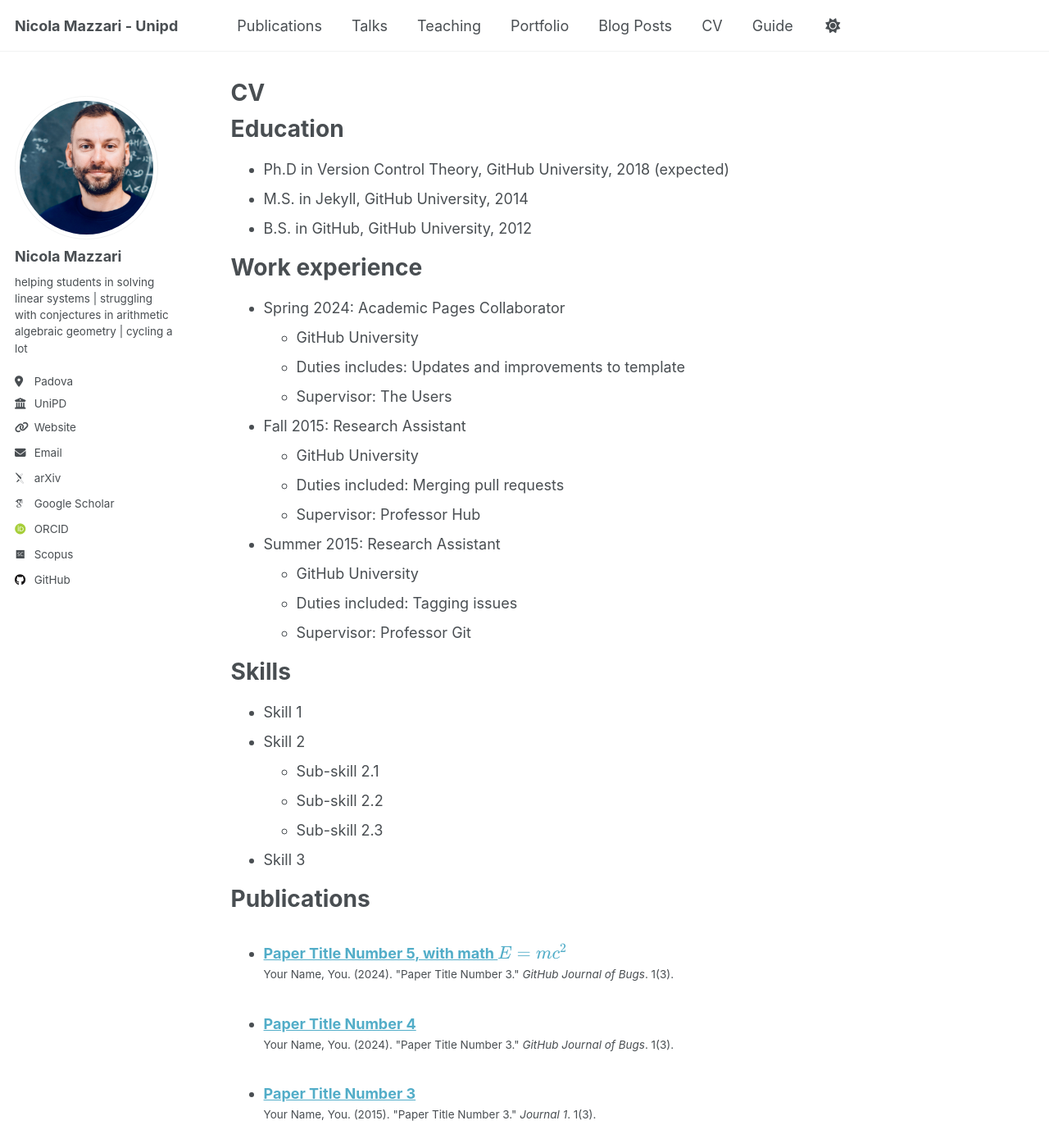
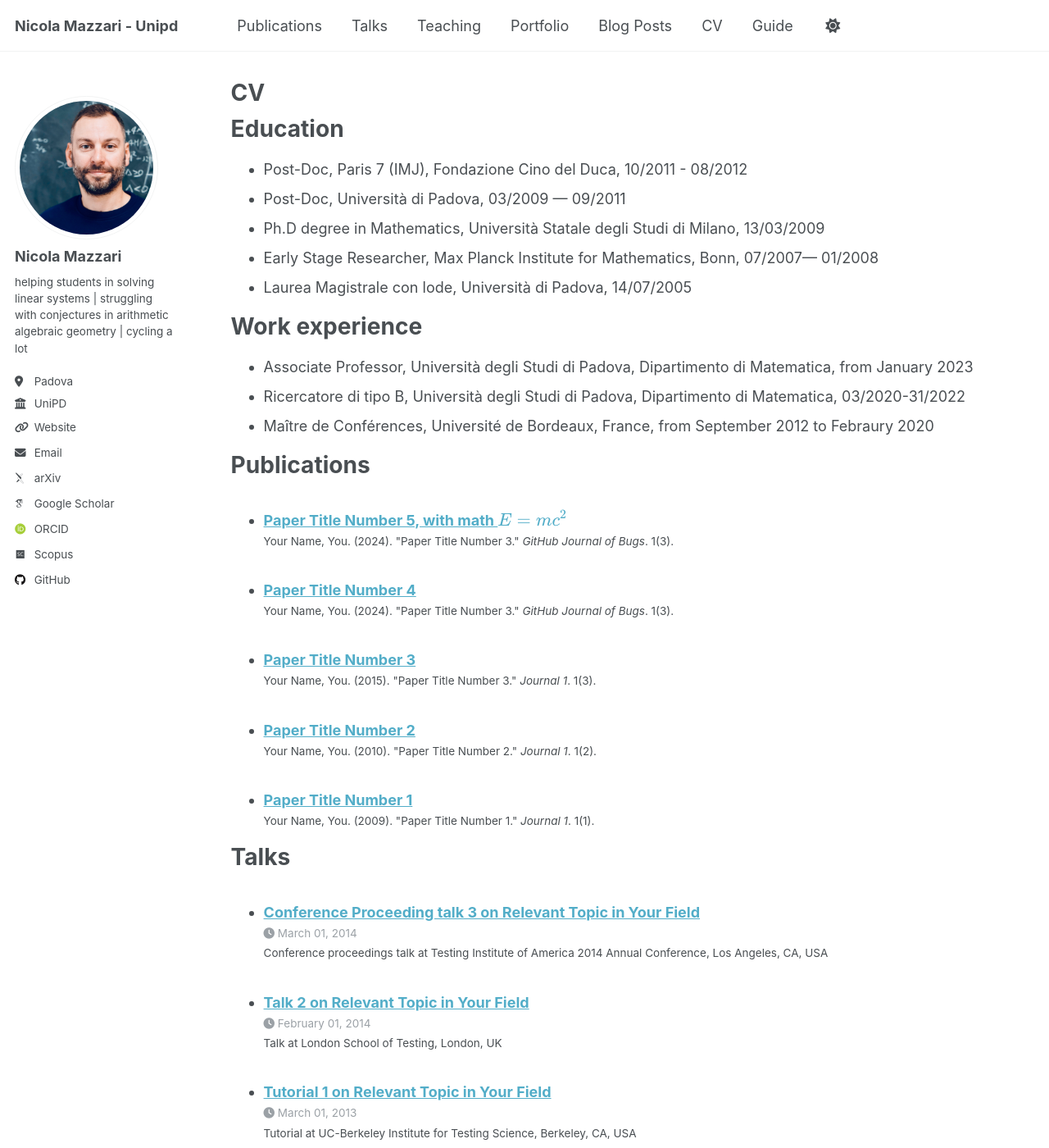
Before and after one commit to Nimath/Nimath.github.io, a Jekyll site: the page built from _pages/cv.md, in a window 1280 px wide and 1400 px high. Shown: the whole window at 82% size. Built offline with Jekyll 4.4.1, drawn with Linux system fonts in a browser that asks for light colours; some web fonts are replaced; some of the changed text lies outside the part shown.

Commit message:
Update cv.md

```diff
--- a/_pages/cv.md
+++ b/_pages/cv.md
@@ -11,35 +11,22 @@ redirect_from:
 
 Education
 ======
-* Ph.D in Version Control Theory, GitHub University, 2018 (expected)
-* M.S. in Jekyll, GitHub University, 2014
-* B.S. in GitHub, GitHub University, 2012
+*  Post-Doc, Paris 7 (IMJ), Fondazione Cino del Duca, 10/2011 - 08/2012
+*   Post-Doc, Università di Padova,  03/2009 —  09/2011
+* Ph.D degree in Mathematics, Università Statale degli Studi di Milano, 13/03/2009
+*  Early Stage Researcher, Max Planck Institute for Mathematics, Bonn, 07/2007— 01/2008
+*  Laurea Magistrale con lode, Università di Padova, 14/07/2005
+
 
 Work experience
 ======
-* Spring 2024: Academic Pages Collaborator
-  * GitHub University
-  * Duties includes: Updates and improvements to template
-  * Supervisor: The Users
+* Associate Professor, Università degli Studi di Padova, Dipartimento di Matematica, from January 2023
+* Ricercatore di tipo B, Università degli Studi di Padova, Dipartimento di Matematica, 03/2020-31/2022
+* Maître de Conférences, Université de Bordeaux, France, from September 2012 to Febraury 2020
 
-* Fall 2015: Research Assistant
-  * GitHub University
-  * Duties included: Merging pull requests
-  * Supervisor: Professor Hub
 
-* Summer 2015: Research Assistant
-  * GitHub University
-  * Duties included: Tagging issues
-  * Supervisor: Professor Git
 
-Skills
-======
-* Skill 1
-* Skill 2
-  * Sub-skill 2.1
-  * Sub-skill 2.2
-  * Sub-skill 2.3
-* Skill 3
+
 
 Publications
 ======
@@ -61,4 +48,14 @@ Teaching
 
 Service and leadership
 ======
-* Currently signed in to 43 different slack teams
+* Coordinator of the Communication Team of the Math Department in Padova, since 2022
+* ALGANT local coordinator in Padova
+
+Skills
+======
+* Skill 1
+* Skill 2
+  * Sub-skill 2.1
+  * Sub-skill 2.2
+  * Sub-skill 2.3
+* Skill 3
```
